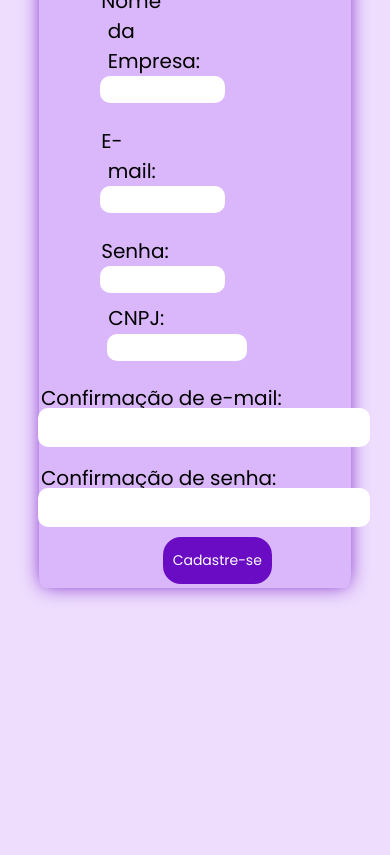
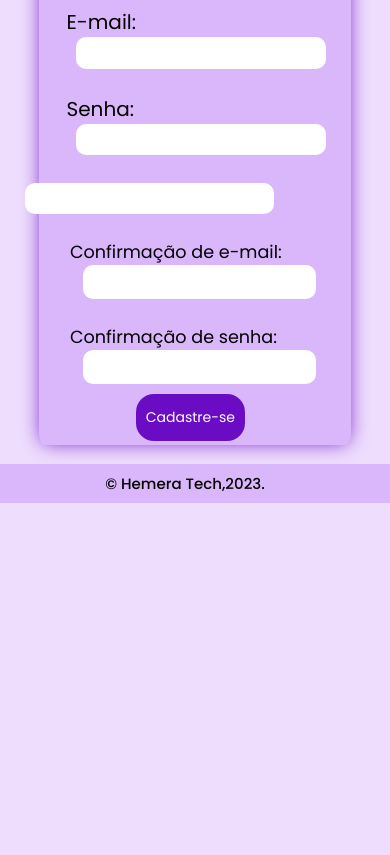
Before and after one commit to lethiciaferraz/Hemera-Tech, a website: page site/public/cadastro.html in a window 390 px wide. Shown: the part 279-1134 px from the top of the page. After the commit the page ends 844 px from the top, so only its background shows below. Drawn offline with Linux system fonts and the light colour scheme.

Commit message:
Cadastro com responsividade

```diff
--- a/site/public/cadastro.html
+++ b/site/public/cadastro.html
@@ -148,23 +148,23 @@
                     <div class="campo" id="campo2_coluna2_cadastro">
 
                         <label for="cnpjUsuario">CNPJ:</label>
-                        <input type="text">
+                        <input type="text" >
                         <br><br>
 
                     </div>
 
                     <div class="campo" id="campo3_coluna2_cadastro">
 
-                        <label for="confimaEmail">Confirmação de e-mail:</label>
-                        <input type="email">
+                        <label for="confimaEmail" class="editacaoLabelMobile" >Confirmação de e-mail:</label>
+                        <input type="email" class="editacaoInputMobile">
                         <br><br>
 
                     </div>
 
                     <div class="campo" id="campo1_coluna2_cadastro">
 
-                        <label for="confirmaSenha">Confirmação de senha:</label>
-                        <input type="password">
+                        <label for="confirmaSenha" class="editacaoLabelMobile">Confirmação de senha:</label>
+                        <input type="password" class="editacaoInputMobile">
                         <br><br>
 
                     </div>
--- a/site/public/css/cadastro.css
+++ b/site/public/css/cadastro.css
@@ -44,7 +44,7 @@
 }
 
 .coluna1 {
-        /* background-color: yellow; */
+    /* background-color: yellow; */
     padding: 0% 35%;
     margin-left: -60%;
     margin-top: -4%;
@@ -105,7 +105,7 @@
 .moldura button {
     background-color: #6B0CC5;
     color: white;
-    margin-top:  0%;
+    margin-top: 0%;
     margin-left: 42.5%;
     border: transparent;
     padding: 13px 10px;
@@ -132,14 +132,14 @@ footer h3 {
 
 
     .corpo {
-        padding: 100% 0%;
+        padding: 10% 0%;
     }
 
 
     .moldura {
         padding: 1% 0%;
         width: 80%;
-        margin-top: -79.5%;
+        margin-top: -6.5%;
         margin-left: 10%;
     }
 
@@ -149,53 +149,79 @@ footer h3 {
 
     }
 
+    #div_campos {
+        /* background-color: aqua; */
+        padding: 0% 25%;
+        width: 40%;
+        margin-left: 5%;
+        margin-top: 2%;
+    }
+
     .coluna1 {
         /* background-color: yellow; */
-        padding: 0% 40%;
+        padding: 0% 90%;
+        width: 80%;
         margin-left: -55%;
         margin-top: -5%;
     }
 
     .coluna1 input {
-        margin: -21%;
-        margin-left: -15%;
+        margin-left: -100%;
+        padding: 6% 0%;
     }
 
     .coluna1 label {
         /* background-color: tomato; */
-        margin-left: -13%;
+        margin-left: -110%;
+        /* padding: 0% 100% 0% 0%; */
     }
 
 
 
     .coluna2 {
         /* background-color: tomato; */
-        padding: 0% 60%;
+        padding: 0% 90%;
+        width: 80%;
         margin-left: -55%;
-        margin-top: -10%;
+        margin-top: 0%;
     }
 
+
+
     .coluna2 input {
-        margin: -21%;
-        margin-left: -40%;
+        margin-left: -102%;
+        padding: 6% 0%;
+        /* width: 150%; */
+
     }
 
     .coluna2 label {
         /* background-color: yellow; */
-        margin-left: -38%;
-        display: flex;
-        text-align: start;
-        width: 190%;
+        margin-left: -110%;
+
+    }
+
+    .coluna2 .editacaoInputMobile {
+        padding: 6% 0%;
+        margin-left: -73%;
+        width: 200%;
+    }
+
+    .coluna2 .editacaoLabelMobile {
+        margin-left: -84%;
+        font-size: 110%;
+
+        /* background-color: yellow; */
     }
 
     .botoes {
-        margin-top: -2%;
-        margin-left: -5%;
+        margin-top: -5%;
+        margin-left: -20%;
     }
 
     footer {
-        position: fixed;
-        margin-top: -22%;
+        /* position: fixed; */
+        margin-top: -5%;
         width: 100%;
     }
 
```
